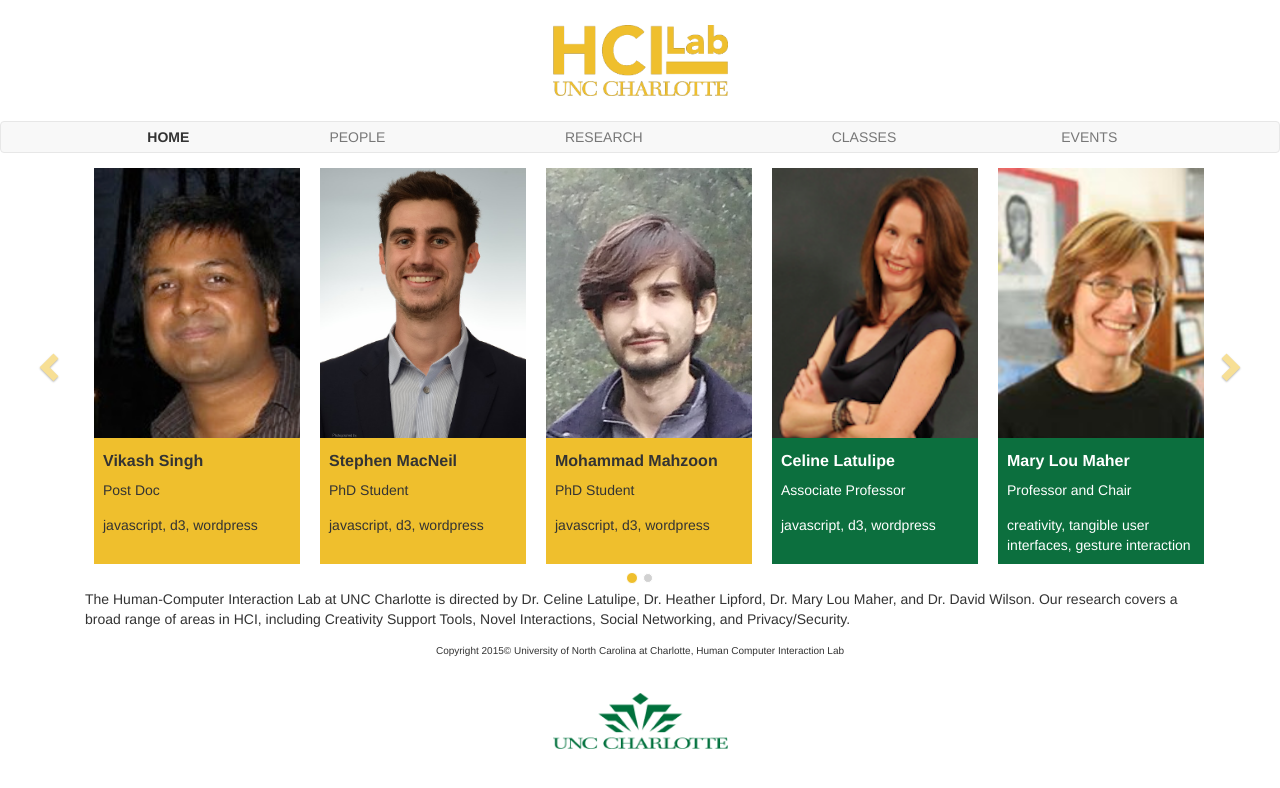
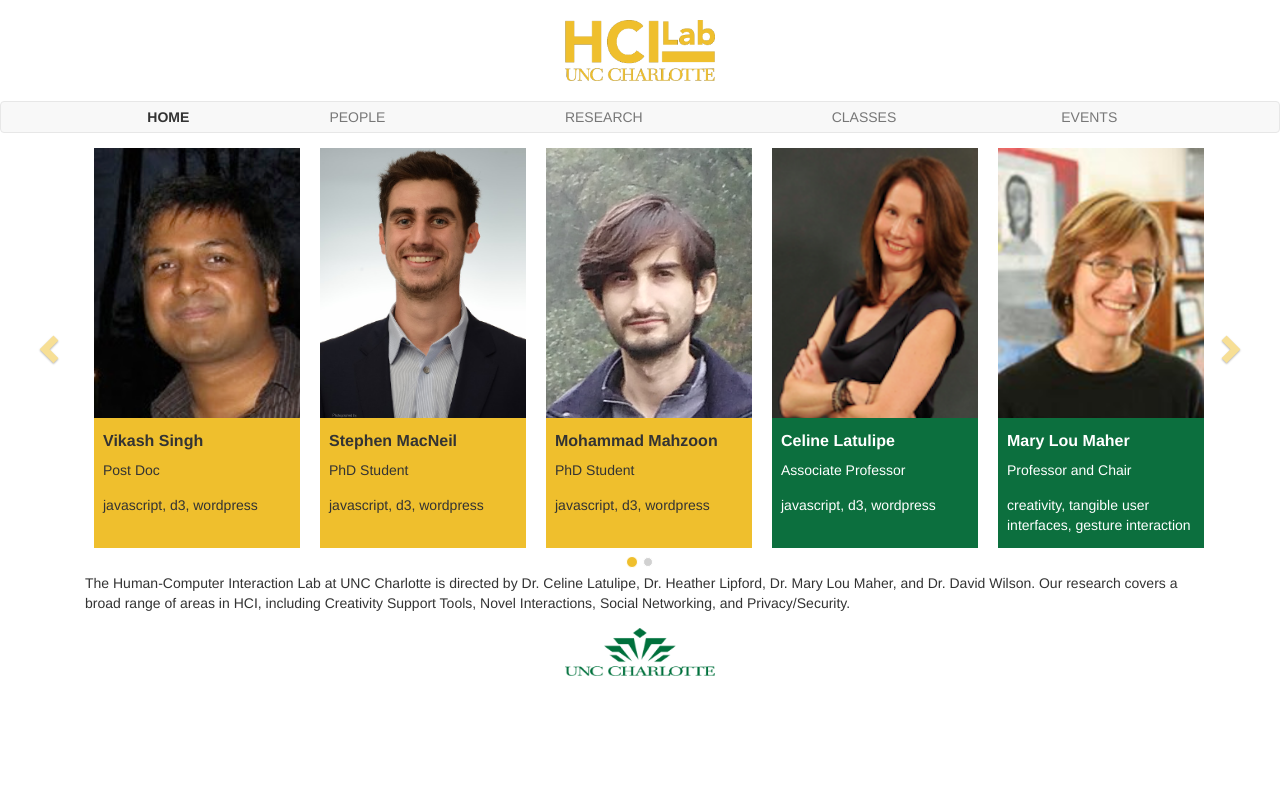
Before and after one commit to uncCharlotteHCI/unccharlottehci.github.io, a Jekyll site: the page built from index.html, in a window 1280 px wide. Shown: the top 788 px of the page. Built offline with Jekyll 4.4.1, drawn with Linux system fonts in a browser that asks for light colours; nearby versions of some CDN libraries.

Commit message:
fits on small displays now and is responsive

```diff
--- a/_includes/footer.html
+++ b/_includes/footer.html
@@ -2,7 +2,7 @@
   <div style="clear:both;" class="container content"> {{ site.description }} </div>
 
   <div class="footer">
-      <p>Copyright 2015© University of North Carolina at Charlotte, Human Computer Interaction Lab</p>
-    <img class="logo" src="images/logo.png" align="center" alt="University of North Carolina at Charlotte" />
+      <!--<p>Copyright 2015© University of North Carolina at Charlotte, Human Computer Interaction Lab</p>-->
+    <img class="logo uncc" src="images/logo.png" align="center" alt="University of North Carolina at Charlotte" />
   </div
 </div>
--- a/css/styles.css
+++ b/css/styles.css
@@ -11,15 +11,24 @@
 img.logo {
 	text-align: center;
 	font-size: 12px;
-	margin: 25px;
-	width: 175px;
+	margin: 20px;
+	width: 150px;
+}
+
+img.logo.uncc {
+	margin:0px;
+}
+
+.caption {
+	height:130px;
+	background-color:#efbf2d;
+
 }
 
 .faculty .caption{
 	background-color:#0C6F3E;
 }
 .faculty .thumbnail{
-	background-color:#0C6F3E;
 }
 .faculty .caption > p {
 	color:white;
@@ -193,19 +202,17 @@
 }
 
 .point.col-md-2 {
-		display:inherit;
-		min-height:100%;
+		width:20%;
+		padding:10px;
+		margin:0px;
 		padding:0px;
-		margin:10px;
-		width:30%;
 }
 
 .thumbnail{
-	background-color: #efbf2d;
 	border: 0;
 	border-radius: 0px;
 	width:100%;
-	padding: 0px;
+	padding: 10px;
 	min-width:200px;
 	max-width:300px;
 	margin-bottom:0px;
@@ -233,27 +240,6 @@
 	background-color:#efbf2d;
 }
 
-/* solution for column height problem
-		Found @ http://codepen.io/hashem/pen/zwJaE
-*/
-.vertical-align {
-  display: flex;
-  flex-direction: row;
-}
-
-.vertical-align > [class^="col-"],
-.vertical-align > [class*=" col-"] {
-  display: flex;
-	background-color: #efbf2d;
-
-}
-
-.vertical-align > [class^="col-"] > div,
-.vertical-align > [class*=" col-"] > div {
-  /* flex: 1; */
-  flex-grow: 1;
-}
-
 .hci-calendar-header {
 	margin-top: 15px;
 	margin-bottom: 15px;
```
